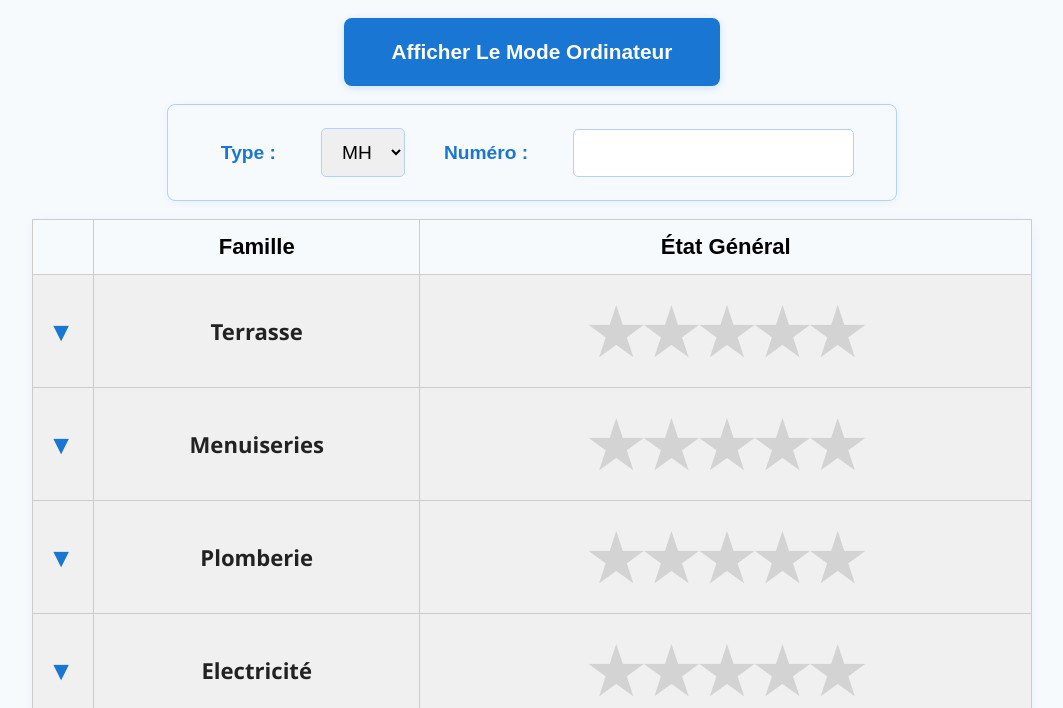
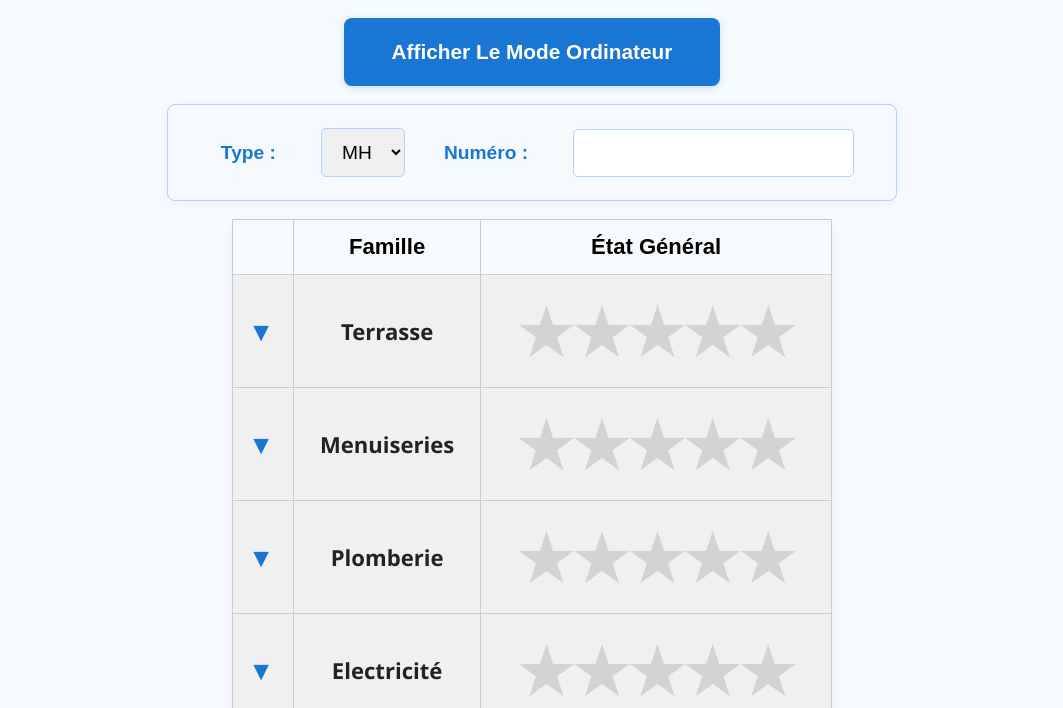
Before and after one commit to nonodev38/check_mobil_home, a plain HTML site: page index.html in a window 1280 px wide. Both pictures are taken after a click on the button "Afficher Le Mode Mobile". Shown: the part 92-800 px from the top of the page, without its empty margins (108-1171 px from the left). Drawn offline with Linux system fonts and the light colour scheme; no server answers.

Commit message:
Update index.html

```diff
--- a/index.html
+++ b/index.html
@@ -247,8 +247,8 @@ body.mobile-mode .input-container input {
 
 body.mobile-mode #criteriaTable {
   width: 25vw !important;
-  min-width: 1000px;
-  max-width: 1000px;
+  min-width: 600px;
+  max-width: 800px;
   margin-left: auto !important;
   margin-right: auto !important;
   text-align: center !important;
```
